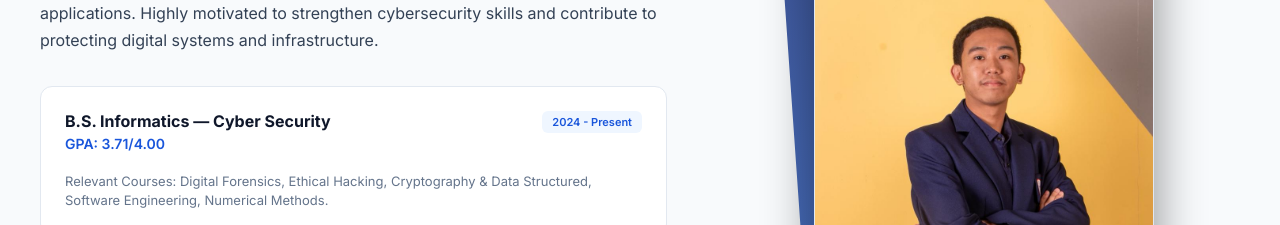
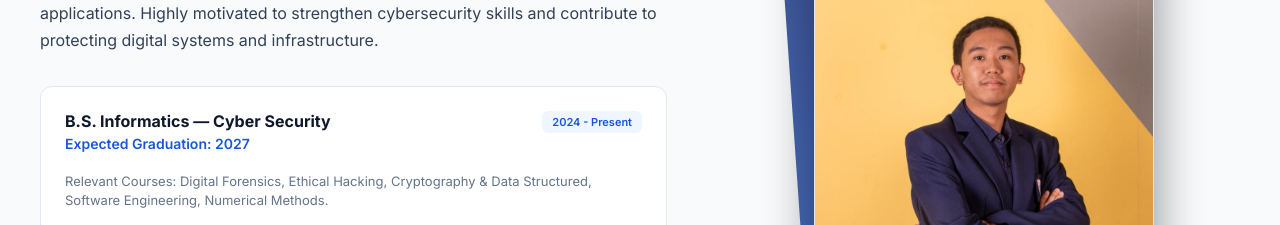
Before and after one commit to rickyrichard26/personal-portfolio, a Next.js app: page / in a window 1280 px wide. Shown: the part 1100-1325 px from the top of the page. Built offline with nearby package versions, Linux system fonts and the light colour scheme.

Commit message:
Update page.js

```diff
--- a/app/page.js
+++ b/app/page.js
@@ -680,7 +680,7 @@ export default function PortfolioPage() {
                             <div className="edu-header">
                                 <div>
                                     <h3 className="edu-title">B.S. Informatics — Cyber Security</h3>
-                                    <div className="edu-school">GPA: 3.71/4.00</div>
+                                    <div className="edu-school">Expected Graduation: 2027</div>
                                 </div>
                                 <span className="edu-badge">2024 - Present</span>
                             </div>
```
